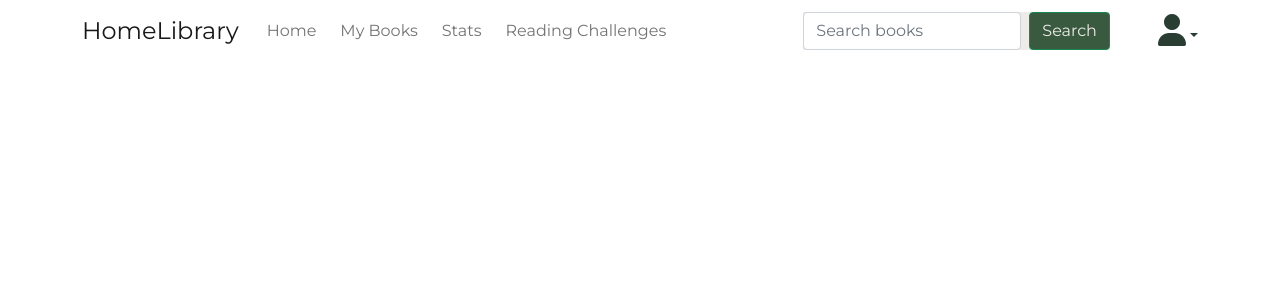
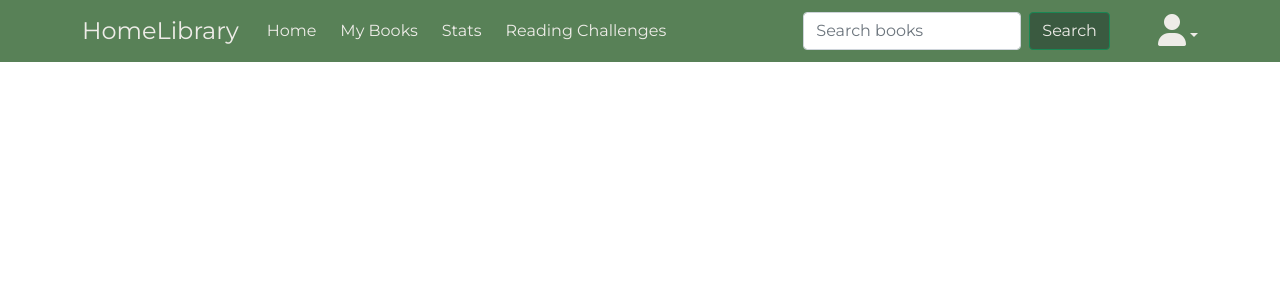
Before and after one commit to brianbaez/home-library, a React (Create React App) app: page / in a window 1280 px wide. Shown: the top 300 px of the page. Built offline with nearby package versions, Linux system fonts and the light colour scheme.

Commit message:
Updated CSS

```diff
--- a/src/assets/styles/App.css
+++ b/src/assets/styles/App.css
@@ -30,7 +30,7 @@ a:hover {
   color: var(--clr-dark);
 }
 
-.Hero, .Features, .Footer, .SignIn, .SignUp, .ResetPassword {
+.Hero, .Features, .Footer, .SignIn, .SignUp, .ResetPassword, .Navbar {
   background-color: var(--clr-primary);
   color: var(--clr-accent);
 }
@@ -82,7 +82,15 @@ a:hover {
   height: 100vh;
 }
 
-form {
+nav a {
+  color: var(--clr-accent) !important;
+}
+
+.dropdown-menu a {
+  color: var(--clr-dark) !important;
+}
+
+.sign-in-form, .sign-up-form {
   color: var(--clr-dark);
   background-color: var(--clr-accent);
 }
```
